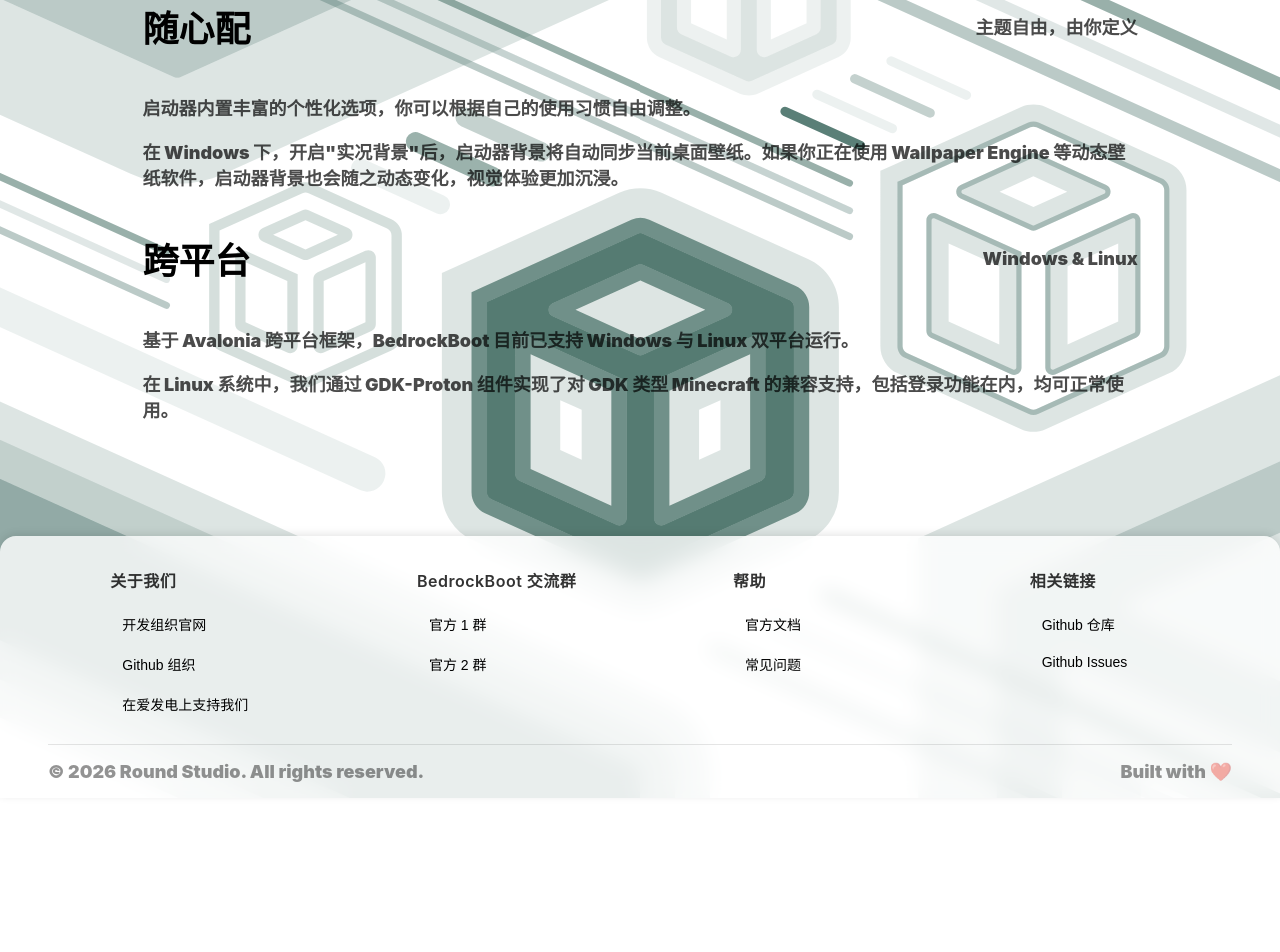
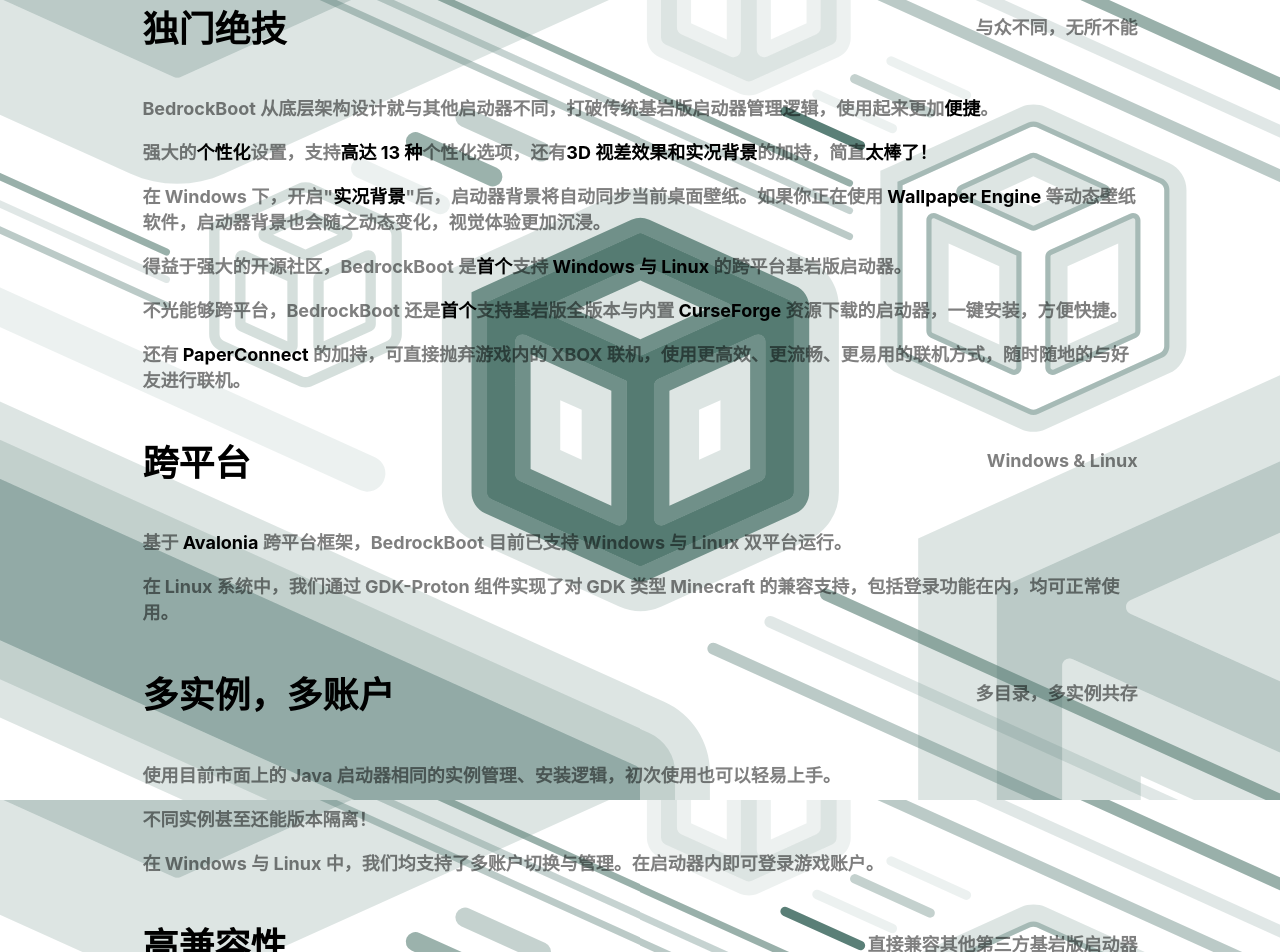
Before and after one commit to Round-Studio/BedrockBoot, a Vue app: page / in a window 1280 px wide. Shown: the part 1600-2552 px from the top of the page. Before the commit the page ends 2398 px from the top, so only its background shows below. Built offline with nearby package versions, Linux system fonts and the light colour scheme.

Commit message:
feat: 完善主页内容，修改底栏，添加灵感来源

```diff
--- a/src/components/bar/FootBar.vue
+++ b/src/components/bar/FootBar.vue
@@ -52,7 +52,10 @@
 
         <div class="foot-bottom">
           <p>© 2026 Round Studio. All rights reserved.</p>
-          <p>Built with ❤️</p>
+          <div style="justify-items: end">
+            <p style="font-size: 9px">BedrockBoot 官网灵感来源于 BakaXL.com</p>
+            <p style="font-size: 9px">Build with ❤️</p>
+          </div>
         </div>
       </div>
     </div>
@@ -122,7 +125,6 @@
   justify-content: space-between;
   align-items: center;
   font-size: 13px;
-  opacity: 0.6;
   color: var(--text-color);
 }
 
--- a/src/components/views/Home.vue
+++ b/src/components/views/Home.vue
@@ -25,20 +25,44 @@
   <img class="img-card" src="../../assets/screenshots/bb.main.page.png" alt="BedrockBoot 主窗口"/>
 
   <div class="header">
-    <h1>随心配</h1>
-    <p>主题自由，由你定义</p>
+    <h1>独门绝技</h1>
+    <p>与众不同，无所不能</p>
   </div>
 
-  <p>启动器内置丰富的个性化选项，你可以根据自己的使用习惯自由调整。</p>
-  <p>在 Windows 下，开启"实况背景"后，启动器背景将自动同步当前桌面壁纸。如果你正在使用 Wallpaper Engine 等动态壁纸软件，启动器背景也会随之动态变化，视觉体验更加沉浸。</p>
+  <p>BedrockBoot 从底层架构设计就与其他启动器不同，打破传统基岩版启动器管理逻辑，使用起来更加<span class="light-label">便捷</span>。</p>
+  <p>强大的<span class="light-label">个性化</span>设置，支持<span class="light-label">高达 13 种</span>个性化选项，还有<span class="light-label">3D 视差效果和实况背景</span>的加持，简直<span class="light-label">太棒了！</span></p>
+
+  <p>在 Windows 下，开启"<span class="light-label">实况背景</span>"后，启动器背景将自动同步当前桌面壁纸。如果你正在使用 <span class="light-label">Wallpaper Engine</span> 等动态壁纸软件，启动器背景也会随之动态变化，视觉体验更加沉浸。</p>
+
+  <p>得益于强大的开源社区，BedrockBoot 是<span class="light-label">首个</span>支持 <span class="light-label">Windows 与 Linux</span> 的跨平台基岩版启动器。</p>
+
+  <p>不光能够跨平台，BedrockBoot 还是<span class="light-label">首个</span>支持基岩版全版本与内置 <span class="light-label">CurseForge</span> 资源下载的启动器，一键安装，方便快捷。</p>
+  <p>还有 <span class="light-label">PaperConnect</span> 的加持，可直接抛弃游戏内的 XBOX 联机，使用更高效、更流畅、更易用的联机方式，随时随地的与好友进行联机。</p>
 
   <div class="header">
     <h1>跨平台</h1>
     <p>Windows & Linux</p>
   </div>
 
-  <p>基于 Avalonia 跨平台框架，BedrockBoot 目前已支持 Windows 与 Linux 双平台运行。</p>
+  <p>基于 <span class="light-label">Avalonia</span> 跨平台框架，BedrockBoot 目前已支持 Windows 与 Linux 双平台运行。</p>
   <p>在 Linux 系统中，我们通过 GDK-Proton 组件实现了对 GDK 类型 Minecraft 的兼容支持，包括登录功能在内，均可正常使用。</p>
+
+  <div class="header">
+    <h1>多实例，多账户</h1>
+    <p>多目录，多实例共存</p>
+  </div>
+
+  <p>使用目前市面上的 Java 启动器相同的实例管理、安装逻辑，初次使用也可以轻易上手。</p>
+  <p>不同实例甚至还能版本隔离！</p>
+  <p>在 Windows 与 Linux 中，我们均支持了多账户切换与管理。在启动器内即可登录游戏账户。</p>
+
+  <div class="header">
+    <h1>高兼容性</h1>
+    <p>直接兼容其他第三方基岩版启动器</p>
+  </div>
+
+  <p>BedrockBoot 官方支持其他第三方基岩版启动器，例如 BMCBL、LeviLauncher 等。</p>
+  <p>启动器内可直接导入上述启动器所管理的游戏目录。</p>
 </template>
 
 <style scoped>
--- a/src/style.css
+++ b/src/style.css
@@ -44,8 +44,14 @@
 
 p {
   margin: 18px 0;
-  opacity: 0.7;
-  font-weight: 900;
+  color: color-mix(in srgb, var(--text-color) 50%, transparent);;
+  font-weight: 700;
+  font-size: 18px;
+}
+
+.light-label {
+  color: var(--text-color);
+  font-weight: 700;
   font-size: 18px;
 }
 
```
